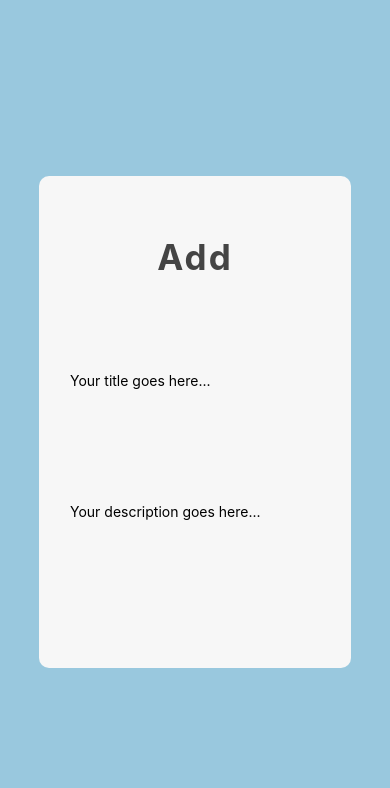
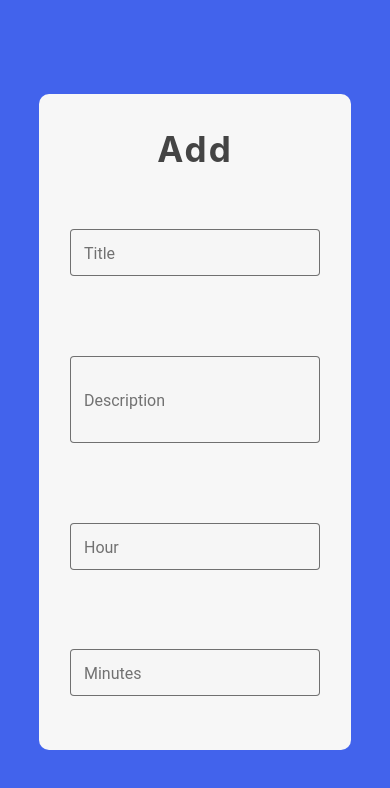
Before and after one commit to V1CTOR-cloud/Proyecto-integrado-2DAM, a React Native app in the folder DailySense/: screen /AddReminder in a window 390 px wide. Shown: the top 788 px of the page. Built offline with nearby package versions, Linux system fonts and the light colour scheme.

Commit message:
Co-authored-by: V1CTOR-cloud <V1CTOR-cloud@users.noreply.github.com>

```diff
--- a/DailySense/src/screens/Assistant/Information.js
+++ b/DailySense/src/screens/Assistant/Information.js
@@ -121,7 +121,7 @@ const Information = ({ route, navigation }) => {
                             </View>
                             <View style={styles.texti}>
                                 <Image
-                                    source={require('../../assets/img/userico.png')}
+                                    source={require('../../assets/img/dependency.png')}
                                     style={styles.img}
                                 />
                                 <Text style={styles.text}>
@@ -157,18 +157,6 @@ const Information = ({ route, navigation }) => {
                                 </Text>
                                 <Text style={{ color: '#444' }}>
                                     {diseases}
-                                </Text>
-                            </View>
-                            <View style={styles.texti}>
-                                <Image
-                                    source={require('../../assets/img/Pills.png')}
-                                    style={styles.img}
-                                />
-                                <Text style={styles.text}>
-                                    Medication:
-                                </Text>
-                                <Text style={{ color: '#444' }}>
-                                    Omaprazol, Ramipril
                                 </Text>
                             </View>
                         </View>
--- a/DailySense/src/screens/Assistant/Pills/CardPills.js
+++ b/DailySense/src/screens/Assistant/Pills/CardPills.js
@@ -6,7 +6,8 @@ import {
     View,
     Image,
     TouchableOpacity,
-    ImageBackground
+    ImageBackground,
+    Alert
 } from 'react-native';
 
 
@@ -21,9 +22,40 @@ const colors = {
 }
 
 const CardPills = (props) => {
+
+
     const navigation = useNavigation();
+
+    const [dis, setDisplay] = React.useState("flex");
+
+    const deleteFinal = () => {
+            setDisplay("none");
+            Alert.alert("Delete", "Delete was succefully");
+    }
+
+    const del = () => {
+        Alert.alert("Delete", "Are you sure you want to do the delete", [
+            {
+                text: "Cancel",
+            },
+            { text: "OK", onPress: () => deleteFinal() }
+        ])
+
+
+
+    }
+
     return (
-        <View style={styles.container}>
+        <View style={{height: 180,
+            width: 320,
+            backgroundColor: colors.white,
+            justifyContent: 'center',
+            alignItems: 'center',
+            borderRadius: 5,
+            marginBottom: 50,
+            marginTop: 50,
+            display:dis,
+            }}>
             <View style={styles.header}>
                 <Text style={styles.h1}>{props.day} </Text>
             </View>
@@ -38,6 +70,7 @@ const CardPills = (props) => {
             <View style={styles.footer}>
                 <TouchableOpacity
                     style={styles.contbtn}
+                    onPress={()=> del()}
                 >
                     <Image
                         style={styles.img}
--- a/DailySense/src/screens/Assistant/Reminders/AddReminder.js
+++ b/DailySense/src/screens/Assistant/Reminders/AddReminder.js
@@ -13,16 +13,23 @@ import {
   View,
   Image,
   TouchableOpacity,
-  TextInput
 } from 'react-native';
 
-import { Button } from 'react-native-paper';
+import { Button, TextInput } from 'react-native-paper';
 
-
+const colors = {
+  themeColor: "#4263ec",
+  white: "#fff",
+  background: "#f4f6fc",
+  greyish: "#a4a4a4",
+  tint: "#2b49c3"
+}
 
 const AddReminder = () => {
 
   const [Recordatorio, setRecordatorio] = React.useState("");
+  const [Hour, setHour] = React.useState("");
+  const [Min, setMin] = React.useState("");
   const [visible, setVisible] = React.useState(false)
   const onDismiss = React.useCallback(() => {
     setVisible(false)
@@ -39,7 +46,6 @@ const AddReminder = () => {
   return (
     <View style={styles.cont}>
       <View style={styles.header}>
-
       </View>
       <View style={styles.body}>
         <View style={styles.content}>
@@ -51,22 +57,42 @@ const AddReminder = () => {
             style={styles.box}
             mode='outlined'
             label='Title'
-            selectionColor='#99c8de'
+            selectionColor={colors.themeColor}
             value={Recordatorio}
             onChangeText={Recordatorio => setRecordatorio(Recordatorio)}
-            theme={{ colors: { primary: '#99c8de' } }}
+            theme={{ colors: { primary: colors.themeColor } }}
           />
           <TextInput
             placeholder='Your description goes here...'
             style={styles.boxArea}
             mode='outlined'
             label='Description'
-            selectionColor='#99c8de'
+            selectionColor={colors.themeColor}
             value={Recordatorio}
             multiline
             numberOfLines={3}
             onChangeText={Recordatorio => setRecordatorio(Recordatorio)}
-            theme={{ colors: { primary: '#99c8de' } }}
+            theme={{ colors: { primary: colors.themeColor } }}
+          />
+          <TextInput
+            placeholder='Hour goes here...'
+            style={styles.box}
+            mode='outlined'
+            label='Hour'
+            selectionColor={colors.themeColor}
+            value={Recordatorio}
+            onChangeText={Hour => setHour(Hour)}
+            theme={{ colors: { primary: colors.themeColor } }}
+          />
+          <TextInput
+            placeholder='Minutes goes here...'
+            style={styles.box}
+            mode='outlined'
+            label='Minutes'
+            selectionColor={colors.themeColor}
+            value={Min}
+            onChangeText={Min => setMin(Min)}
+            theme={{ colors: { primary: colors.themeColor } }}
           />
         </View>
       </View>
@@ -80,7 +106,7 @@ const AddReminder = () => {
 const styles = StyleSheet.create({
   cont: {
     flex: 1,
-    backgroundColor: '#99c8de',
+    backgroundColor: colors.themeColor,
     justifyContent: 'center',
     alignItems: 'center'
   },
@@ -99,7 +125,7 @@ const styles = StyleSheet.create({
     width: '100%',
   },
   content: {
-    flex: 0.75,
+    flex: 1,
     width: '80%',
     backgroundColor: '#F7F7F7',
     borderRadius: 10,
--- a/DailySense/src/screens/Assistant/Reminders/CardReminders.js
+++ b/DailySense/src/screens/Assistant/Reminders/CardReminders.js
@@ -6,7 +6,8 @@ import {
     View,
     Image,
     TouchableOpacity,
-    ImageBackground
+    ImageBackground,
+    Alert
 } from 'react-native';
 
 
@@ -22,8 +23,38 @@ const colors = {
 
 const CardReminder = (props) => {
     const navigation = useNavigation();
+
+    const [dis, setDisplay] = React.useState("flex");
+
+    const deleteFinal = () => {
+        setDisplay("none");
+        Alert.alert("Delete", "Delete was succefully");
+    }
+
+    const del = () => {
+        Alert.alert("Delete", "Are you sure you want to do the delete", [
+            {
+                text: "Cancel",
+            },
+            { text: "OK", onPress: () => deleteFinal() }
+        ])
+
+
+
+    }
+
     return (
-        <View style={styles.container}>
+        <View style={{
+            height: 180,
+            width: 320,
+            backgroundColor: colors.white,
+            justifyContent: 'center',
+            alignItems: 'center',
+            borderRadius: 5,
+            marginBottom: 50,
+            marginTop: 50,
+            display: dis,
+        }}>
             <View style={styles.header}>
                 <Text style={styles.h1}>{props.title} </Text>
             </View>
@@ -46,6 +77,7 @@ const CardReminder = (props) => {
             <View style={styles.footer}>
                 <TouchableOpacity
                     style={styles.contbtn}
+                    onPress={() => del()}
                 >
                     <Image
                         style={styles.img}
--- a/DailySense/src/screens/Assistant/Tasks/CardTask.js
+++ b/DailySense/src/screens/Assistant/Tasks/CardTask.js
@@ -6,7 +6,8 @@ import {
     View,
     Image,
     TouchableOpacity,
-    ImageBackground
+    ImageBackground,
+    Alert
 } from 'react-native';
 
 
@@ -22,8 +23,35 @@ const colors = {
 
 const CardTask = (props) => {
     const navigation = useNavigation();
+
+    const [dis, setDisplay] = React.useState("flex");
+
+    const deleteFinal = () => {
+        setDisplay("none");
+        Alert.alert("Delete", "Delete was succefully");
+    }
+
+    const del = () => {
+        Alert.alert("Delete", "Are you sure you want to do the delete", [
+            {
+                text: "Cancel",
+            },
+            { text: "OK", onPress: () => deleteFinal() }
+        ])
+    }
+
         return (
-        <View style={styles.container}>
+            <View style={{
+                height: 180,
+                width: 320,
+                backgroundColor: colors.white,
+                justifyContent: 'center',
+                alignItems: 'center',
+                borderRadius: 5,
+                marginBottom: 50,
+                marginTop: 50,
+                display: dis,
+            }}>
                 <View style={styles.header}>
                     <Text style={styles.h1}>{props.title} </Text>
                 </View>
@@ -38,6 +66,7 @@ const CardTask = (props) => {
                 <View style={styles.footer}>
                     <TouchableOpacity
                         style={styles.contbtn}
+                        onPress={()=> del()}
                     >
                         <Image
                             style={styles.img}
@@ -83,7 +112,7 @@ const styles = StyleSheet.create({
         h3: {
             width: 220,
             fontSize: 10,
-        color:'#141414'
+            color: '#141414'
         },
         body: {
             flex: 2,
```
Also changed, not shown: DailySense/src/assets/img/dependency.png (added). Lines whose indentation alone changed are shown as unchanged.
